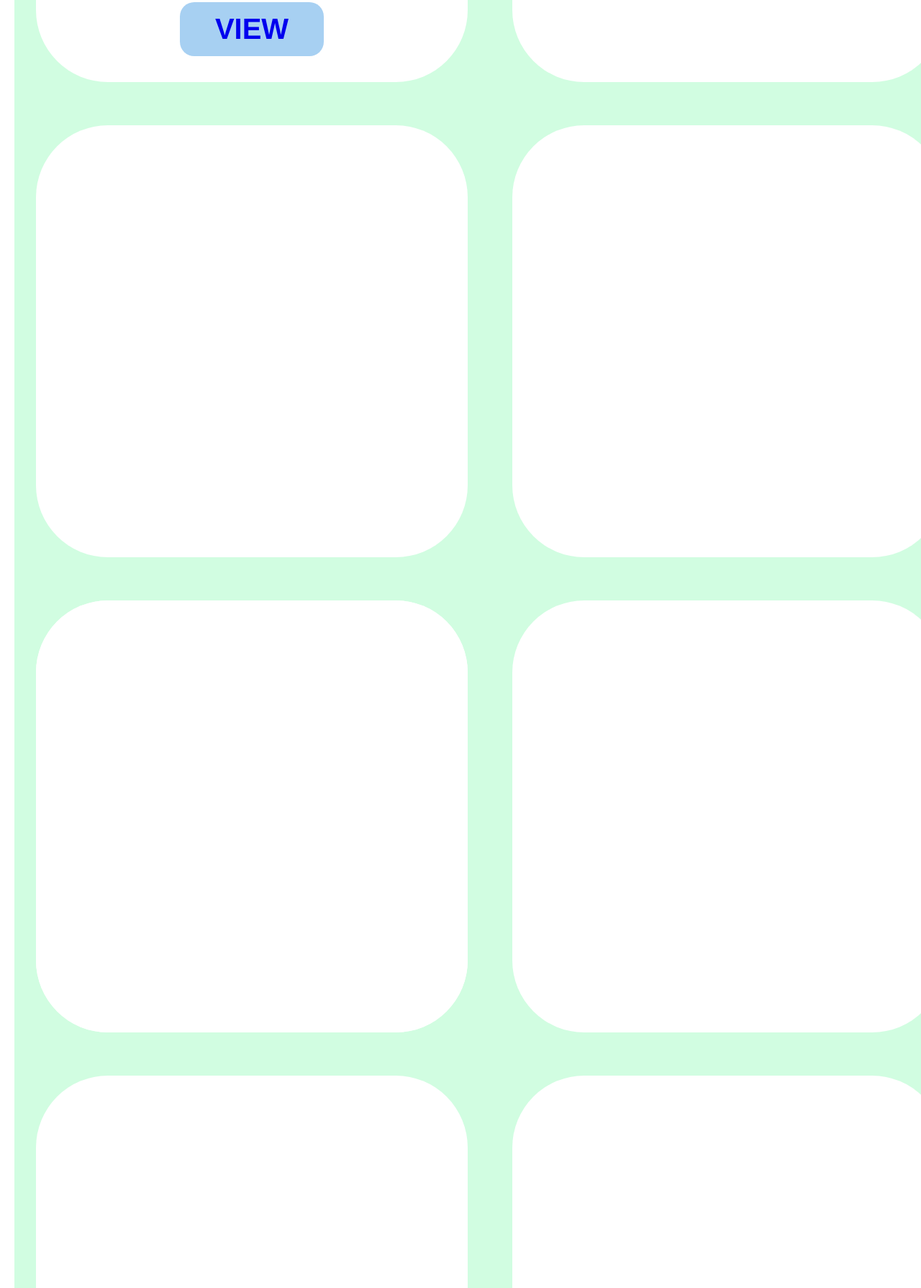
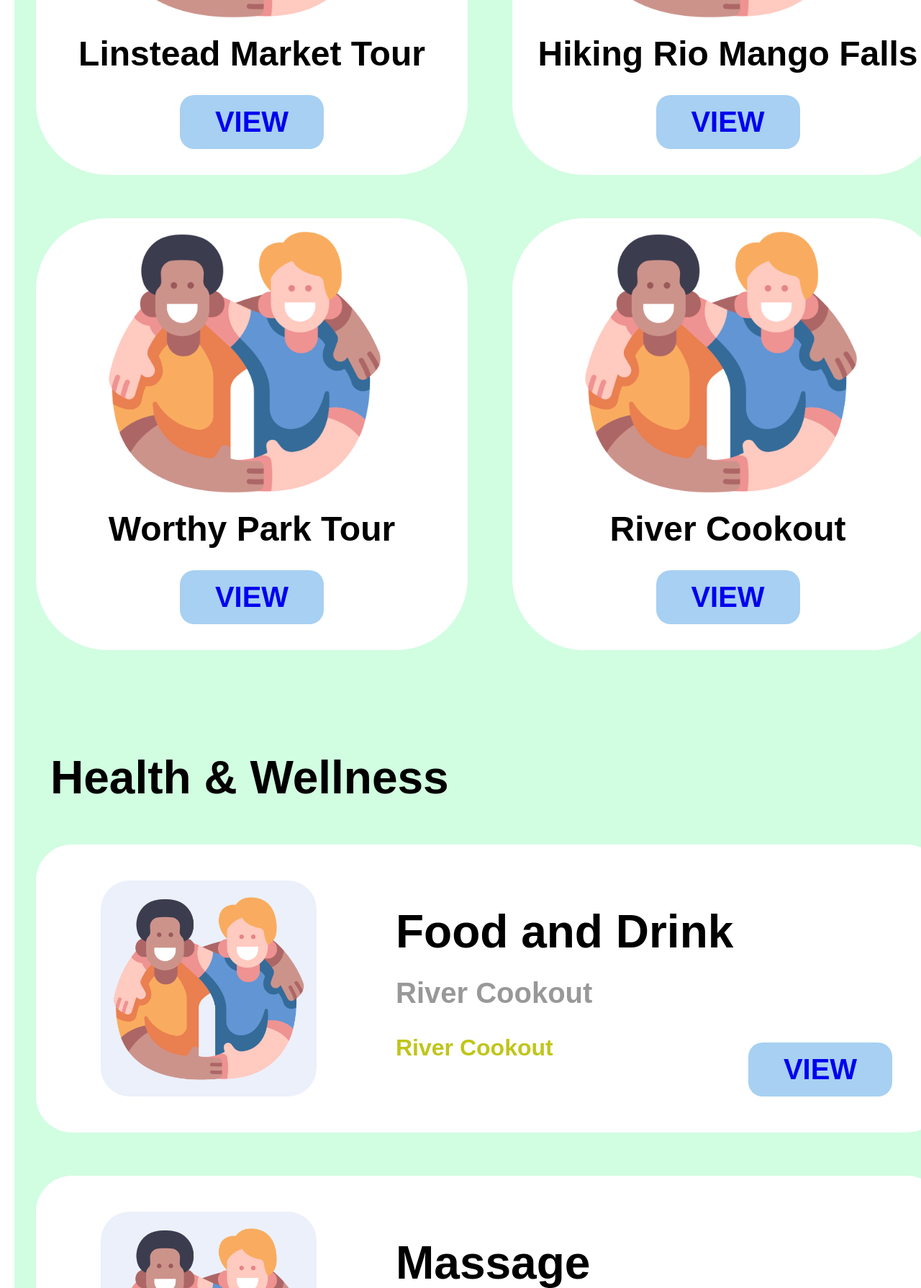
Before and after one commit to NewPerson10/LDAC-Community-Tourism, a plain HTML site: page index.html in a window 1280 px wide. Shown: the part 2235-4024 px from the top of the page at 72% size. Drawn offline with Linux system fonts and the light colour scheme.

Commit message:
Add files via upload

```diff
--- a/CommunityTourism.css
+++ b/CommunityTourism.css
@@ -183,7 +183,7 @@
     #tourism{
         width: 1323px;
         background-color: #17f56532;
-        height: 3000px;
+        height: 4000px;
         margin-left: 20px;
         border-radius: 100px;
     }
@@ -198,12 +198,22 @@
         text-align: center;
         padding-top: 20px;
         font-weight: lighter;
+        background-color: #ffffffcd;
+        height: 70px;
+        border-radius: 50px;
+        width: 1000px;
+        margin-left: 161.5px;
+        margin-top: 40px;
     }
     .tour{
         width: 1323px;
         height: 2700px;
         border-radius: 100px;
         padding-top: 80px;
+    }
+    #ad{
+        font-size: 400%;
+        margin-left: 50px;
     }
     .CTS{
         display: inline-block;
@@ -248,6 +258,28 @@
         border-radius: 100px;
 
     }
+    .CTS1 img{
+        width: 400px;
+        margin-left: 90px;
+    }
+    .CTS1 h4{
+        font-size: 300%;
+        text-align: center;
+    }
+    .CTS1 button{
+        width: 200px;
+        height: 75px;
+        border-radius: 20px;
+        margin-left: 200px;
+        margin-top: 30px;
+        background-color: #4ea0e47e;
+        border: none;
+    }
+    .CTS1 button a{
+        text-decoration: none;
+        font-size: 300%;
+        font-weight: bolder;
+    }
     .CTS2{
         display: inline-block;
         width: 600px;
@@ -259,6 +291,28 @@
         border-radius: 100px;
 
     }
+    .CTS2 img{
+        width: 400px;
+        margin-left: 90px;
+    }
+    .CTS2 h4{
+        font-size: 300%;
+        text-align: center;
+    }
+    .CTS2 button{
+        width: 200px;
+        height: 75px;
+        border-radius: 20px;
+        margin-left: 200px;
+        margin-top: 30px;
+        background-color: #4ea0e47e;
+        border: none;
+    }
+    .CTS2 button a{
+        text-decoration: none;
+        font-size: 300%;
+        font-weight: bolder;
+    }
     .CTS3{
         display: inline-block;
         width: 600px;
@@ -269,59 +323,153 @@
         margin-top: 730px;
         border-radius: 100px;
     }
+    .CTS3 img{
+        width: 400px;
+        margin-left: 90px;
+    }
+    .CTS3 h4{
+        font-size: 300%;
+        text-align: center;
+    }
+    .CTS3 button{
+        width: 200px;
+        height: 75px;
+        border-radius: 20px;
+        margin-left: 200px;
+        margin-top: 30px;
+        background-color: #4ea0e47e;
+        border: none;
+    }
+    .CTS3 button a{
+        text-decoration: none;
+        font-size: 300%;
+        font-weight: bolder;
+    }
+
+    #well{
+        width: 1200px;
+        font-size: 400%;
+        margin-left: 50px;
+        margin-top: 1470px;
+        position: absolute;
+    }
+
     .CTS4{
         display: inline-block;
-        width: 600px;
-        height: 600px;
+        width: 1260px;
+        height: 400px;
         margin-left: 30px;
         background-color: #fff;
         position: absolute;
-        margin-top: 1390px;
-        border-radius: 100px;
+        margin-top: 1600px;
+        border-radius: 50px;
 
+    }.CTS4 img{
+        width: 280px;
+        margin-left: 90px;
+        margin-top: 50px;
+        background-color: #0045bb14;
+        padding: 10px;
+        border-radius: 40px;
     }
+    .CTS4 h4{
+        font-size: 400%;
+        text-align: center;
+        position: absolute;
+        margin-left: 500px;
+        margin-top: -270px;
+    }
+    .CTS4 h5{
+        font-size: 250%;
+        text-align: center;
+        position: absolute;
+        margin-left: 500px;
+        margin-top: -170px;
+        color: #00000067;
+    }
+    .CTS4 h6{
+        font-size: 200%;
+        text-align: center;
+        position: absolute;
+        margin-left: 500px;
+        margin-top: -90px;
+        color: #c0c51a;
+    }
+    .CTS4 button{
+        width: 200px;
+        height: 75px;
+        border-radius: 20px;
+        background-color: #4ea0e47e;
+        border: none;
+        position: absolute;
+        margin-top: 275px;
+        margin-left: 600px;
+    }
+    .CTS4 button a{
+        text-decoration: none;
+        font-size: 300%;
+        font-weight: bolder;
+    }
+
+
+
     .CTS5{
         display: inline-block;
-        width: 600px;
-        height: 600px;
-        margin-left: 691.5px;
-        background-color: #fff;
-        position: absolute;
-        margin-top: 1390px;
-        border-radius: 100px;
-
-    }
-    .CTS6{
-        display: inline-block;
-        width: 600px;
-        height: 600px;
+        width: 1260px;
+        height: 400px;
         margin-left: 30px;
         background-color: #fff;
         position: absolute;
-        margin-top: 2050px;
-        border-radius: 100px;
+        margin-top: 2060px;
+        border-radius: 50px;
 
+    }.CTS5 img{
+        width: 280px;
+        margin-left: 90px;
+        margin-top: 50px;
+        background-color: #0045bb14;
+        padding: 10px;
+        border-radius: 40px;
     }
-    .CTS7{
-        display: inline-block;
-        width: 600px;
-        height: 600px;
-        margin-left: 691.5px;
-        background-color: #fff;
+    .CTS5 h4{
+        font-size: 400%;
+        text-align: center;
         position: absolute;
-        margin-top: 2050px;
-        border-radius: 100px;
+        margin-left: 500px;
+        margin-top: -270px;
+    }
+    .CTS5 h5{
+        font-size: 250%;
+        text-align: center;
+        position: absolute;
+        margin-left: 500px;
+        margin-top: -170px;
+        color: #00000067;
+    }
+    .CTS5 h6{
+        font-size: 200%;
+        text-align: center;
+        position: absolute;
+        margin-left: 500px;
+        margin-top: -90px;
+        color: #c0c51a;
+    }
+    .CTS5 button{
+        width: 200px;
+        height: 75px;
+        border-radius: 20px;
+        background-color: #4ea0e47e;
+        border: none;
+        position: absolute;
+        margin-top: 275px;
+        margin-left: 600px;
+    }
+    .CTS5 button a{
+        text-decoration: none;
+        font-size: 300%;
+        font-weight: bolder;
+    }
 
-    }
-    .CTS8{
-        display: inline-block;
-        width: 600px;
-        height: 600px;
-        margin-left: 30px;
-        background-color: #fff;
-        position: absolute;
-        margin-top: 1390px;
-        border-radius: 100px;
 
-    }
+
 }
--- a/index.html
+++ b/index.html
@@ -169,36 +169,49 @@ menu.src="images/photo-output (3).PNG";
     <h1 id="tourismtxt1"> LDAC/SDC ENDORSED</h1>
     <h4 id="tourismtxt2">All offers ensures security detail</h4>
     <div class="tour">
+        <h2 id="ad">Adventure</h2>
+    <div class="CTS">
+        <img src="images/friend.png">
+        <h4> Linstead Market Tour </h4>
+        <button><a href="#"> VIEW </a></button>
+    </div>
 
-    <div class="CTS">
+    <div class="CTS1">
+        <img src="images/friend.png">
+        <h4> Hiking  Rio Mango Falls</h4>
+        <button><a href="#"> VIEW </a></button>
+    </div>
+
+    <div class="CTS2">
+        <img src="images/friend.png">
+        <h4> Worthy Park Tour </h4>
+        <button><a href="#"> VIEW </a></button>
+    </div>
+
+    <div class="CTS3">
         <img src="images/friend.png">
         <h4> River Cookout </h4>
         <button><a href="#"> VIEW </a></button>
     </div>
 
-    <div class="CTS1">
-    </div>
-
-    <div class="CTS2">
-    </div>
-
-    <div class="CTS3">
-    </div>
+    <h2 id="well">Health & Wellness</h2>
 
     <div class="CTS4">
+        <img src="images/friend.png">
+        <h4> Food and Drink </h4>
+        <h5> River Cookout </h5>
+        <h6> River Cookout </h6>
+        <button><a href="#"> VIEW </a></button>
     </div>
 
     <div class="CTS5">
+        <img src="images/friend.png">
+        <h4> Massage </h4>
+        <h5> River Cookout </h5>
+        <h6> River Cookout </h6>
+        <button><a href="#"> VIEW </a></button>
     </div>
 
-    <div class="CTS6">
-    </div>
-
-    <div class="CTS7">
-    </div>
-
-    <div class="CTS8">
-    </div>
 
     </div>
 
```
